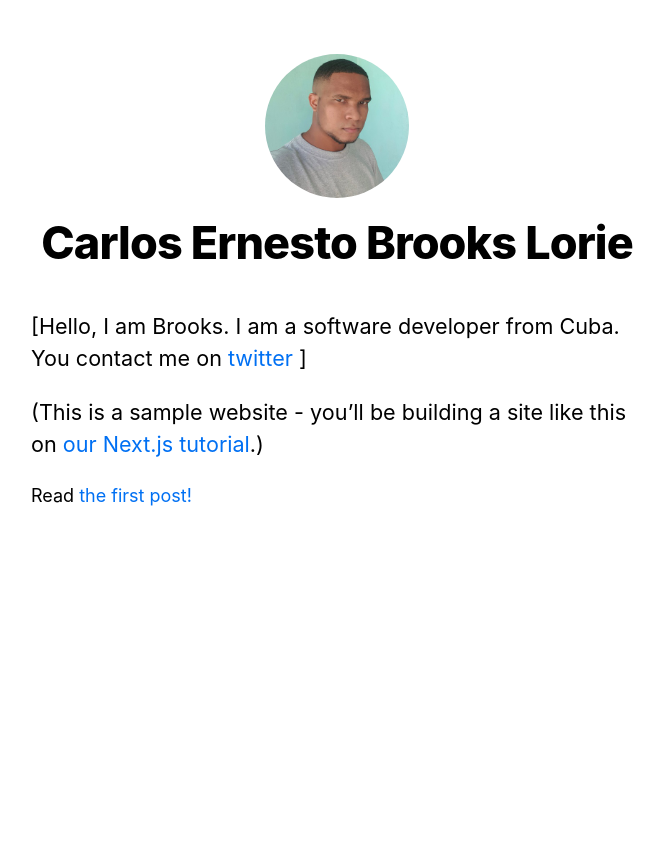
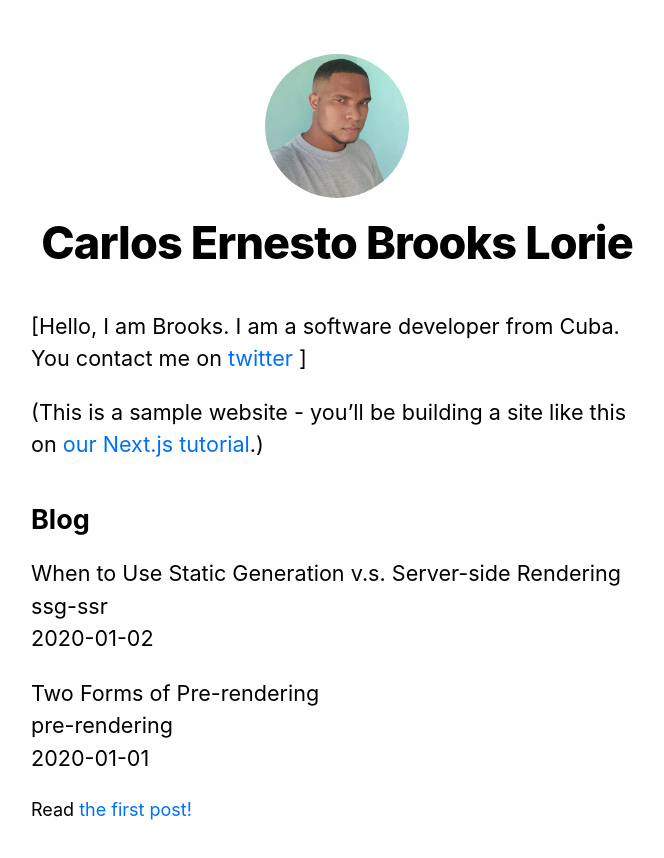
Before and after one commit to carlosblinf/learn-nextjs-guide, a Next.js app: page / in a window 1280 px wide. Shown: the top 858 px of the page, without its empty margins (303-967 px from the left). Before the commit the page ends 800 px from the top, so only its background shows below. Built offline with nearby package versions, Linux system fonts and the light colour scheme.

Commit message:
display posts data

```diff
--- a/pages/index.js
+++ b/pages/index.js
@@ -4,7 +4,7 @@
 import Link from 'next/link'
 import { getSortedPostsData } from '../lib/posts'
 
-export default function Home() {
+export default function Home({ allPostsData }) {
   return (
     <Layout home>
       <Head>
@@ -16,6 +16,20 @@
           (This is a sample website - you’ll be building a site like this on{' '}
           <a href="https://nextjs.org/learn">our Next.js tutorial</a>.)
         </p>
+      </section>
+      <section className={`${utilStyles.headingMd} ${utilStyles.padding1px}`}>
+        <h2 className={utilStyles.headingLg}>Blog</h2>
+        <ul className={utilStyles.list}>
+          {allPostsData.map(({ id, date, title }) => (
+            <li className={utilStyles.listItem} key={id}>
+              {title}
+              <br />
+              {id}
+              <br />
+              {date}
+            </li>
+          ))}
+        </ul>
       </section>
     </Layout>
   )
```
